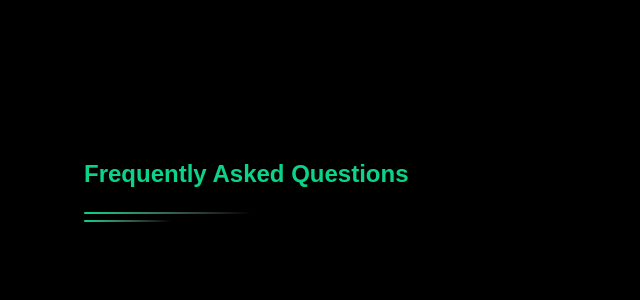
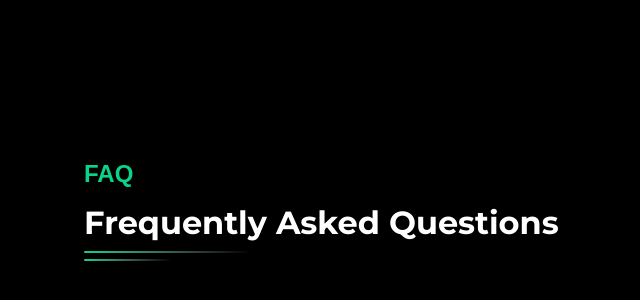
Before and after one commit to Jvandeseijp/TrashPandaGang, a React (Create React App) app: page / in a window 1280 px wide. Shown: the part 6094-6394 px from the top of the page, without its empty margins (76-716 px from the left). Built offline with nearby package versions, Linux system fonts and the light colour scheme.

Commit message:
update faq

```diff
--- a/src/Components/Faq/Faq.js
+++ b/src/Components/Faq/Faq.js
@@ -109,7 +109,8 @@ const Faq = () => {
   return (
     <Wrapper id="faq">
       <Col xs={11} md={10} xl={9} xxl={8} className="mx-auto">
-        <h3 className="title">Frequently Asked Questions</h3>
+        <h3 className="title">FAQ</h3>
+        <h2 style={{fontWeight: 700, fontSize:'32px', color:'#fff'}}> Frequently Asked Questions</h2>
 
         <svg xmlns="http://www.w3.org/2000/svg" width="167" height="10" viewBox="0 0 167 10" fill="none"><rect width="167" height="2" rx="1" fill="url(#paint0_linear_393_3132)"></rect><rect y="8" width="87" height="2" rx="1" fill="url(#paint1_linear_393_3132)"></rect><defs><linearGradient id="paint0_linear_393_3132" x1="167" y1="2" x2="-0.00152114" y2="0.136306" gradientUnits="userSpaceOnUse"><stop stopColor="#C4C4C4" stopOpacity="0"></stop><stop offset="1" stopColor="#0bd488"></stop></linearGradient><linearGradient id="paint1_linear_393_3132" x1="87" y1="10" x2="-0.00868664" y2="9.49415" gradientUnits="userSpaceOnUse"><stop stopColor="#C4C4C4" stopOpacity="0"></stop><stop offset="1" stopColor="#0bd488"></stop></linearGradient></defs></svg>
 
```
